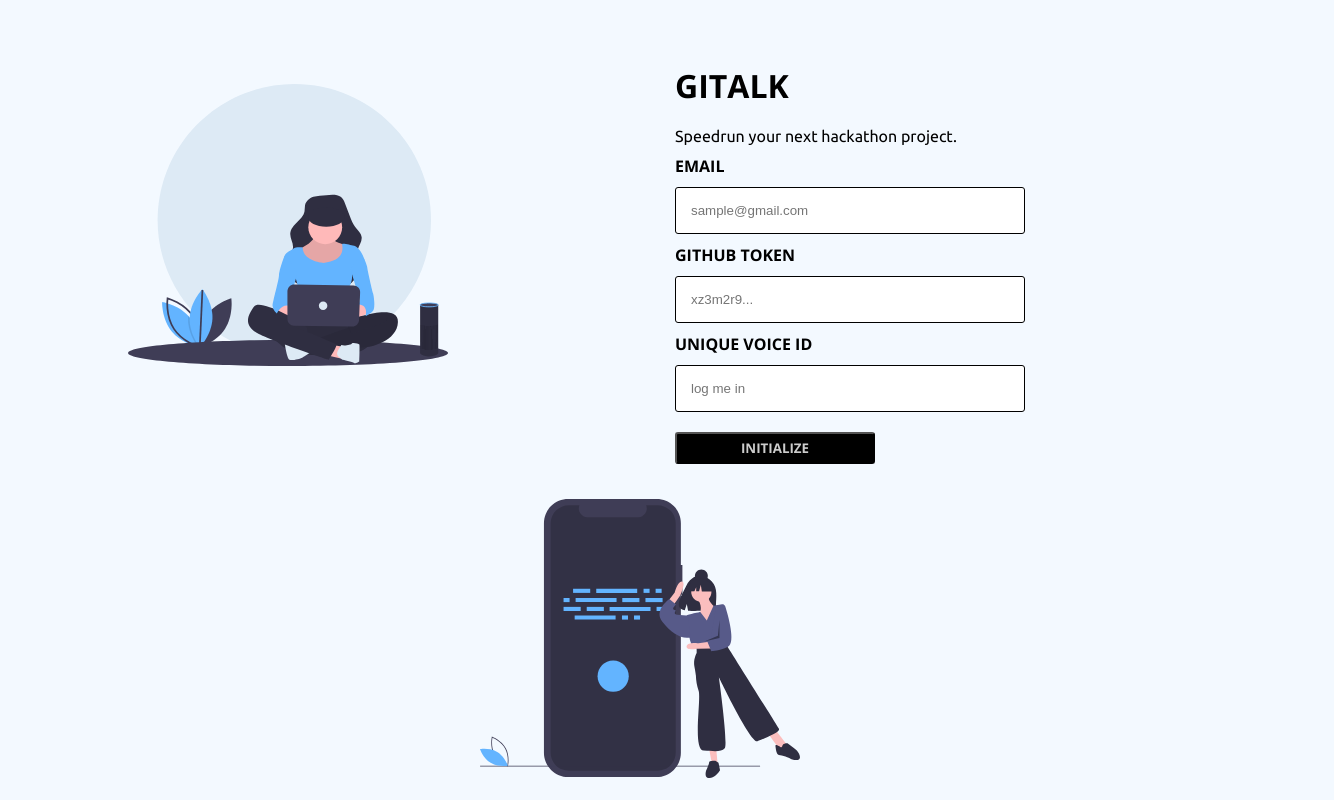
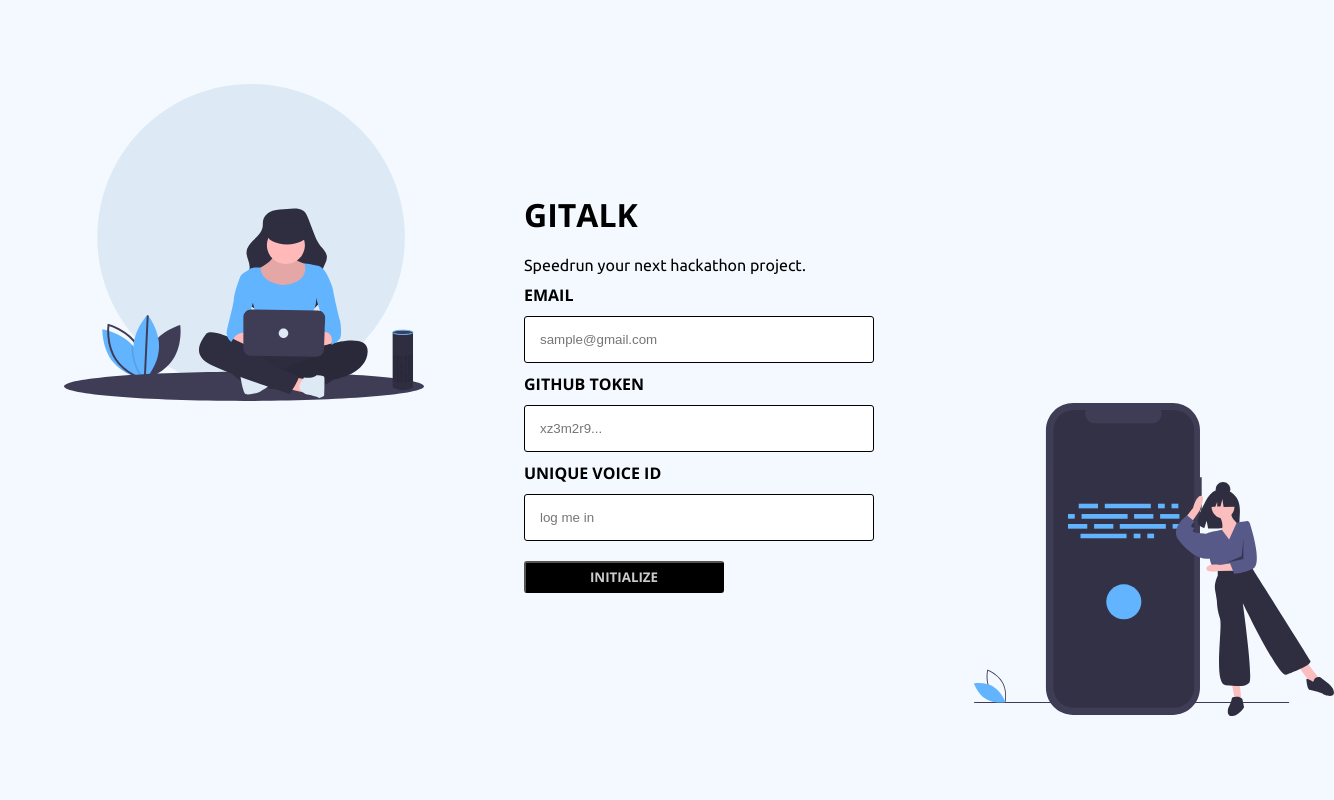
Before and after one commit to chenIsai/htn2020-web, a React (Create React App) app: page /#/login in a window 1280 px wide. Shown: the whole page, 1334 px wide, since content can reach past the window. Built offline with nearby package versions, Linux system fonts and the light colour scheme.

Commit message:
reformat styling

```diff
--- /dev/null
+++ b/src/components/formWrapper.js
@@ -0,0 +1,9 @@
+import styled from "styled-components";
+
+const FormWrapper = styled.div`
+  flex-direction: row;
+  align-items: center;
+  row-gap: 0;
+`;
+
+export default FormWrapper;
--- a/src/components/login.js
+++ b/src/components/login.js
@@ -2,6 +2,7 @@ import React, {useState} from "react";
 import axios from "axios";
 import styled from "styled-components";
 import Wrapper from "./wrapper";
+import FormWrapper from "./formWrapper"
 import Form from "./form";
 import Input from "./input";
 import { Header, SubHeader, InputHeader } from "./header";
@@ -22,6 +23,7 @@ const InitButton = styled.button`
 
   &:hover {
     filter: brightness(1.2);
+    cursor: pointer;
   }
 `;
 
@@ -31,7 +33,7 @@ const InvalidText = styled.p`
 `;
 
 const GraphicA = styled.img`
-  width: 40vh;
+  width: 45vh;
   margin: 20px 0px;
   align-self: flex-start;
 `;
@@ -56,14 +58,14 @@ const Login = () => {
       setInvalid( false );
     } else {
       console.log("POST to backend")
-      // try {
-      //   axios.post(
-      //     URL,
-      //     {prompt, email, token}
-      //   )
-      // } catch {
-
-      // }
+      try {
+        await axios.post(
+          "https://htn2020.herokuapp.com/",
+          {prompt: prompt, email: email, token: token}
+        )
+      } catch (err) {
+        console.log(err)
+      }
     }
 
   }
@@ -71,6 +73,7 @@ const Login = () => {
   return (
     <Wrapper>
       <GraphicA src={laptop_voice}/>
+      <FormWrapper>
         <Form>
           <Header>GITALK</Header>
           <SubHeader>Speedrun your next hackathon project.</SubHeader>
@@ -106,6 +109,7 @@ const Login = () => {
           <InitButton onClick={() => initUser()}>INITIALIZE</InitButton>
           {invalid && <InvalidText>Invalid input, please try again.</InvalidText>}
         </Form>
+      </FormWrapper>
       <GraphicB src={phone_voice}/>
       {//<a href="/#/register">Register</a>\
       }
--- a/src/components/wrapper.js
+++ b/src/components/wrapper.js
@@ -1,13 +1,13 @@
 import styled from "styled-components";
 
 const Wrapper = styled.div`
-  padding: 5% 10%;
+  padding: 5% 5%;
   display: flex;
-  flex-flow: row wrap;
+  flex-flow: row;
   align-items: center;
   justify-content: space-evenly;
   column-gap: 100px;
-  height: 100vh;
+  height: 100%;
 `
 
 export default Wrapper;
--- a/src/index.css
+++ b/src/index.css
@@ -6,6 +6,7 @@ body {
   -webkit-font-smoothing: antialiased;
   -moz-osx-font-smoothing: grayscale;
   background-color: #F3F9FF;
+  height: 100%;
 }
 
 code {
@@ -18,3 +19,11 @@ code {
   margin: 0;
   padding: 0;
 }
+
+html {
+  height: 100%;
+}
+
+#root {
+  height:100%;
+}
```
Lines whose indentation alone changed are shown as unchanged.
